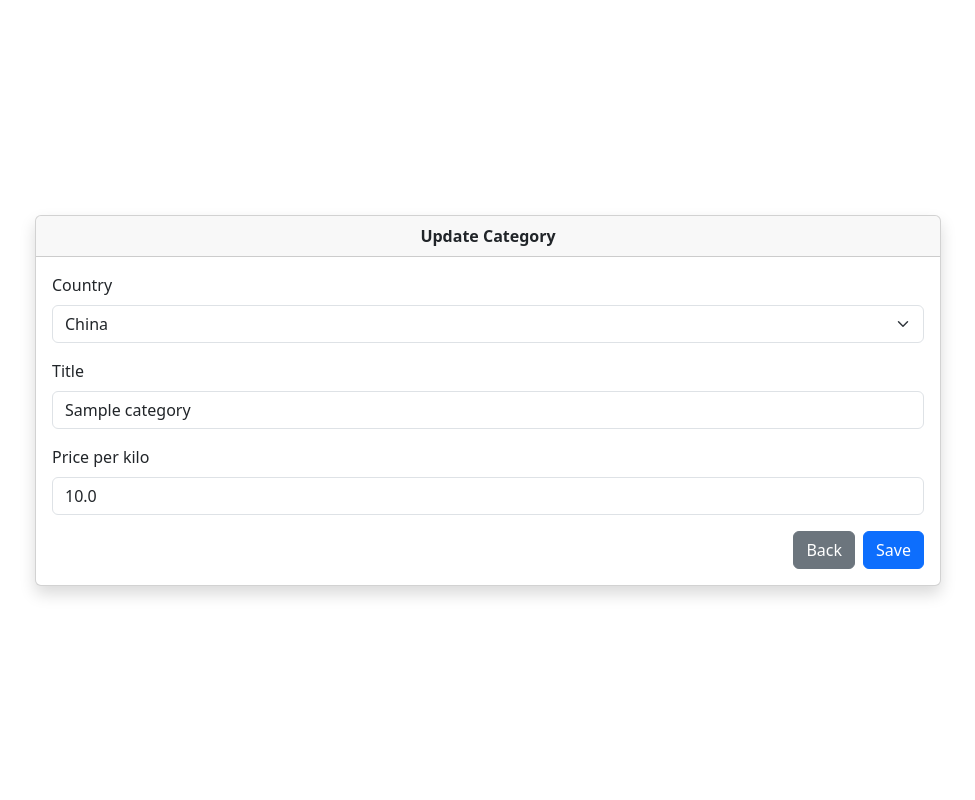
After one commit to animemoeus/supreme-carnival, a Django app: page /categories/1/update/ in a window 1280 px wide. The commit adds this page. Shown: the whole page, without its empty margins (152-1127 px from the left). Run offline with Django 4.2, Linux system fonts and the light colour scheme; data comes from the database, SQL or seed files in the repository; tables that the repository leaves empty hold one stand-in row (values such as "Sample post"); parts of the project's set-up code (start-up, migrations or seed data) failed here and were passed over.

Commit message:
Adding update view

```diff
--- a/categories/forms.py
+++ b/categories/forms.py
@@ -14,3 +14,16 @@ class CreateCategoryForm(ModelForm):
         widgets = {
             "country": Select(attrs={"class": "form-select"}),
         }
+
+
+class UpdateCategoryForm(ModelForm):
+    class Meta:
+        model = Category
+        fields = [
+            "country",
+            "title",
+            "price_per_kilo",
+        ]
+        widgets = {
+            "country": Select(attrs={"class": "form-select"}),
+        }
--- /dev/null
+++ b/categories/templates/categories/update.html
@@ -0,0 +1,47 @@
+{% extends "base.html" %}
+{% block title %}
+  Update Category | BRCG 🚀
+{% endblock title %}
+{% block content %}
+  <div class="d-flex align-items-center justify-content-center vh-100">
+    <div class="row container-md justify-content-center">
+      <div class="col-12 col-sm-10">
+        <div class="card shadow">
+          <div class="card-header text-center fw-bold">Update Category</div>
+          <div class="card-body">
+            <form action="{% url 'categories:update' pk=object.pk %}" method="post">
+              {% csrf_token %}
+              {% for field in form %}
+                {% if field.field.widget.input_type == 'select' and field.name == 'country' %}
+                  <div class="mb-3">
+                    <label for="{{ form.country.id_for_label }}" class="form-label">{{ form.country.label }}</label>
+                    {{ form.country }}
+                    {% for error in form.country.errors %}
+                      <div class="form-text animate__animated animate__headShake">{{ error }}</div>
+                    {% endfor %}
+                  </div>
+                {% else %}
+                  <div class="mb-3">
+                    <label for="{{ field.label }}" class="form-label">{{ field.label }}</label>
+                    <input id="{{ field.label }}"
+                           type="{{ field.field.widget.input_type }}"
+                           name="{{ field.name }}"
+                           class="form-control"
+                           value="{{ field.value|default:'' }}" />
+                    {% for error in field.errors %}
+                      <div class="form-text animate__animated animate__headShake">{{ error }}</div>
+                    {% endfor %}
+                  </div>
+                {% endif %}
+              {% endfor %}
+              <div class="d-grid gap-2 d-md-flex justify-content-md-end">
+                <a href="{% url 'categories:index' %}" class="btn btn-secondary">Back</a>
+                <button type="submit" class="btn btn-primary">Save</button>
+              </div>
+            </form>
+          </div>
+        </div>
+      </div>
+    </div>
+  </div>
+{% endblock content %}
--- a/categories/urls.py
+++ b/categories/urls.py
@@ -1,11 +1,17 @@
 from django.urls import path
 
-from .views import CategoryListView, CreateCategoryView, DeleteCategoryView
+from .views import (
+    CategoryListView,
+    CreateCategoryView,
+    DeleteCategoryView,
+    UpdateCategoryView,
+)
 
 urlpatterns = [
     path("", CategoryListView.as_view(), name="index"),
     path("create/", CreateCategoryView.as_view(), name="create"),
     path("<int:pk>/delete/", DeleteCategoryView.as_view(), name="delete"),
+    path("<int:pk>/update/", UpdateCategoryView.as_view(), name="update"),
 ]
 
 app_name = "categories"
--- a/categories/views.py
+++ b/categories/views.py
@@ -1,9 +1,8 @@
-from django.shortcuts import render
 from django.urls import reverse_lazy
-from django.views.generic.edit import CreateView, DeleteView
+from django.views.generic.edit import CreateView, DeleteView, UpdateView
 from django.views.generic.list import ListView
 
-from .forms import CreateCategoryForm
+from .forms import CreateCategoryForm, UpdateCategoryForm
 from .models import Category
 
 
@@ -12,6 +11,13 @@ class CategoryListView(ListView):
     queryset = Category.objects.all().order_by("-id")
     paginate_by = 10
     template_name = "categories/index.html"
+
+
+class UpdateCategoryView(UpdateView):
+    model = Category
+    form_class = UpdateCategoryForm
+    template_name = "categories/update.html"
+    success_url = reverse_lazy("categories:index")
 
 
 class CreateCategoryView(CreateView):
```
Also changed, not shown: categories/templates/categories/index.html (+22 -15 lines).
